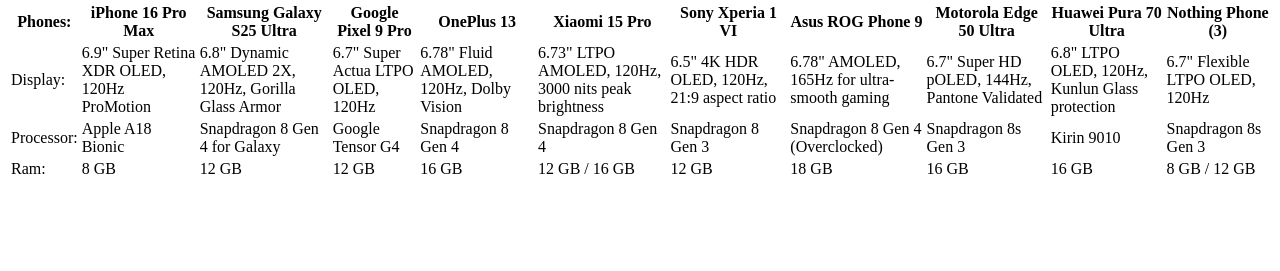
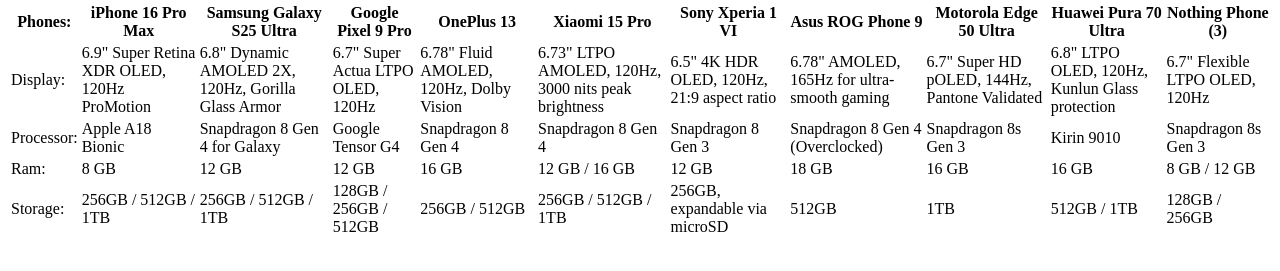
Before and after one commit to AlexanderRobinJonsson/tablesProject, a plain HTML site: page index.html in a window 1280 px wide. Shown: the part 79-350 px from the top of the page. Drawn offline with Linux system fonts and the light colour scheme.

Commit message:
Add storage size information to index.html

```diff
--- a/index.html
+++ b/index.html
@@ -68,6 +68,19 @@
                 <td>16 GB</td>
                 <td>8 GB / 12 GB</td>
             </tr>
+            <tr>
+                <td>Storage:</td>
+                <td>256GB / 512GB / 1TB</td>
+                <td>256GB / 512GB / 1TB</td>
+                <td>128GB / 256GB / 512GB</td>
+                <td>256GB / 512GB</td>
+                <td>256GB / 512GB / 1TB</td>
+                <td>256GB, expandable via microSD</td>
+                <td>512GB</td>
+                <td>1TB</td>
+                <td>512GB / 1TB</td>
+                <td>128GB / 256GB</td>
+            </tr>
         </tbody>
     </table>
 </body>
```
